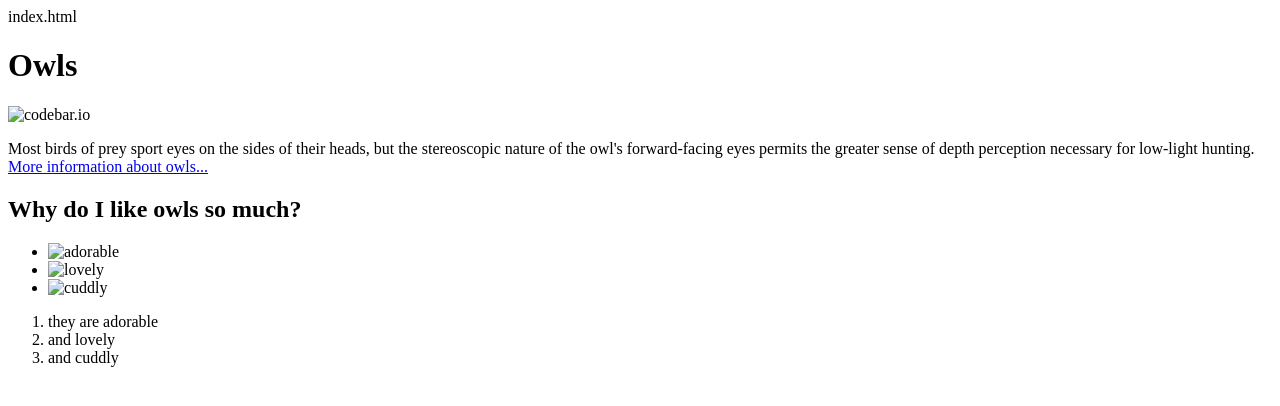
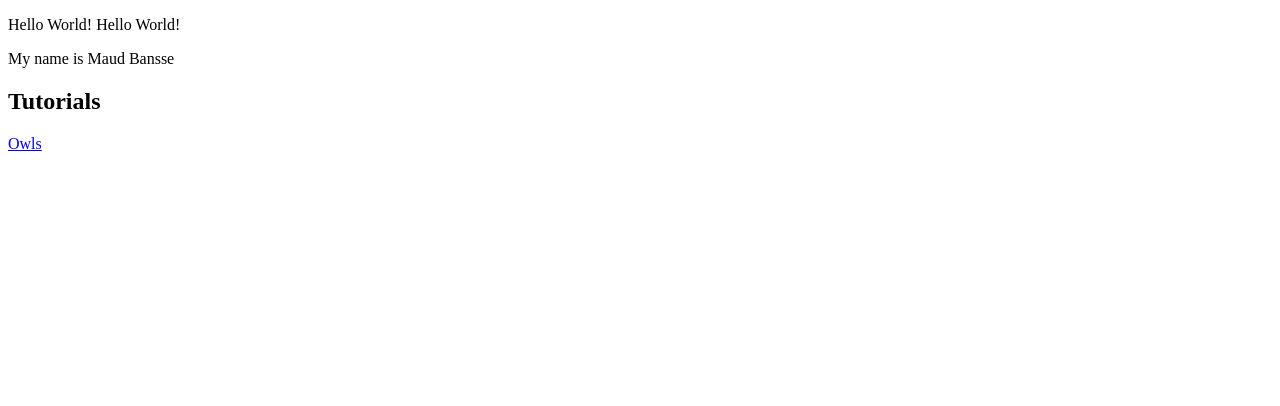
Before and after one commit to MaudBansse/MaudBansse.github.io, a plain HTML site: page index.html in a window 1280 px wide. Drawn offline with Linux system fonts and the light colour scheme.

Commit message:
add Files via upload

```diff
--- a/index.html
+++ b/index.html
@@ -1,35 +1,12 @@
-index.html
 <!DOCTYPE html>
-<html>
-
-  <head>
-    <title>I love owls</title>
-  </head>
-
-  <body>
-     <div>
-      <h1>Owls</h1>
-      <div>
-            <img src="images/logo.png" alt="codebar.io">
-          </div>
-
-      <p>
-            Most birds of prey sport eyes on the sides of their heads,
-            but the stereoscopic nature of the owl's forward-facing eyes permits the greater
-            sense of depth perception necessary for low-light hunting.
-            <a href="https://en.wikipedia.org/wiki/Owl">More information about owls...</a>
-      </p>
-    </div>
-    <h2>Why do I like owls so much?</h2>
-  <ul>
-            <li><img src="images/img1.jpg" alt="adorable"></li>
-            <li><img src="images/img2.jpg" alt="lovely"></li>
-            <li><img src="images/img3.jpg" alt="cuddly"></li>
-          </ul>
-    <ol>
-      <li>they are adorable</li>
-      <li>and lovely</li>
-      <li>and cuddly</li>
-    </ol>
-  </body>
-</html>
+      <html>
+        <head>
+          <title>Hello World</title>
+        <head>
+        <body>
+          <p>Hello World! Hello World!</p>
+          <p>My name is Maud Bansse</p>
+          <h2>Tutorials</h2>
+          <a href="owls.html">Owls</a>
+        </body>
+      </html>
```
